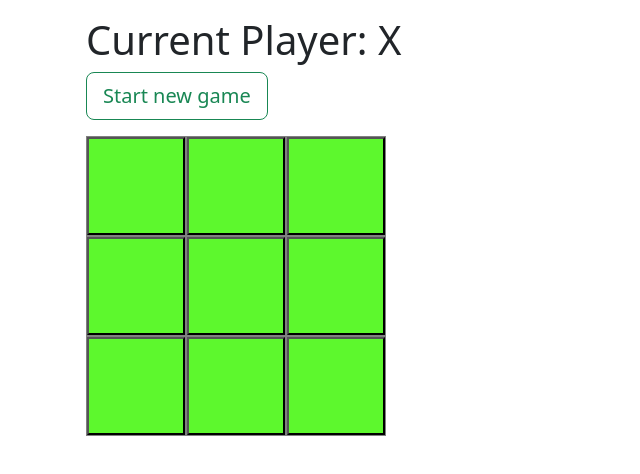
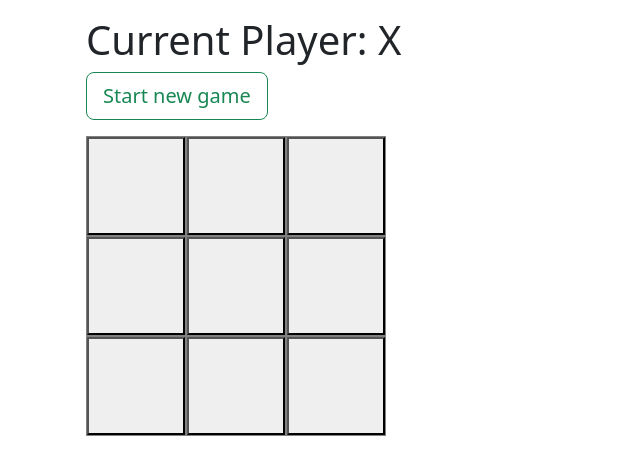
Before and after one commit to dav100ide/ng-tris, an Angular app: page / in a window 1280 px wide. Shown: the top 474 px of the page, without its empty margins (0-640 px from the left). Built offline with nearby package versions, Linux system fonts and the light colour scheme.

Commit message:
manca disable btn when gameOver

```diff
--- a/src/app/components/board/board.component.html
+++ b/src/app/components/board/board.component.html
@@ -8,8 +8,8 @@
 
 <main>
    <app-square
-      *ngFor="let val of squares; let i = index"
-      [value]="val"
+      *ngFor="let square of squares; let i = index"
+      [value]="square"
       (click)="makeMove(i)"
    ></app-square>
 </main>
--- a/src/app/components/board/board.component.ts
+++ b/src/app/components/board/board.component.ts
@@ -17,7 +17,7 @@
    }
    newGame(): void {
       this.squares = Array(9).fill(null);
-      this.winner = null;
+      this.winner = '';
       this.xIsNext = true;
    }
 
--- a/src/app/components/square/square.component.scss
+++ b/src/app/components/square/square.component.scss
@@ -12,6 +12,6 @@
       color: rgb(243, 4, 4);
    }
    &:disabled {
-      opacity: 0.4;
+      opacity: 0.85;
    }
 }
--- a/src/app/components/square/square.component.ts
+++ b/src/app/components/square/square.component.ts
@@ -3,7 +3,7 @@
 @Component({
    selector: 'app-square',
    template: `
-      <button [ngClass]="value === 'X' ? 'x' : 'o'">
+      <button [ngClass]="btnCss">
          {{ value }}
       </button>
    `,
@@ -11,5 +11,9 @@
 })
 export class SquareComponent {
    @Input() value!: string;
-   @Input() isX!: boolean;
+   @Input() disabled = false;
+   //computed property per calcolare btnCss
+   get btnCss(): string {
+      return this.value === 'X' ? 'x' : this.value === 'O' ? 'o' : '';
+   }
 }
```
